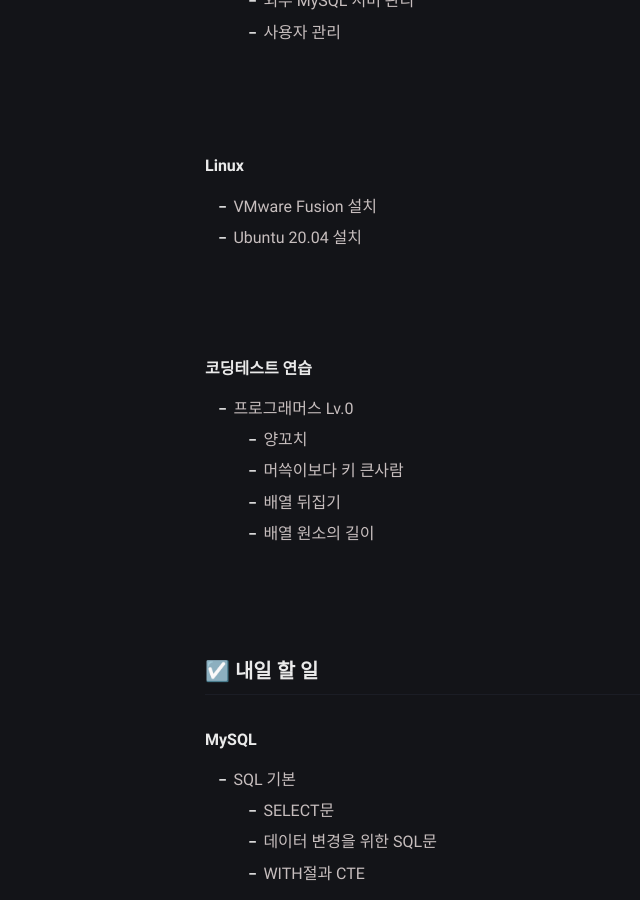
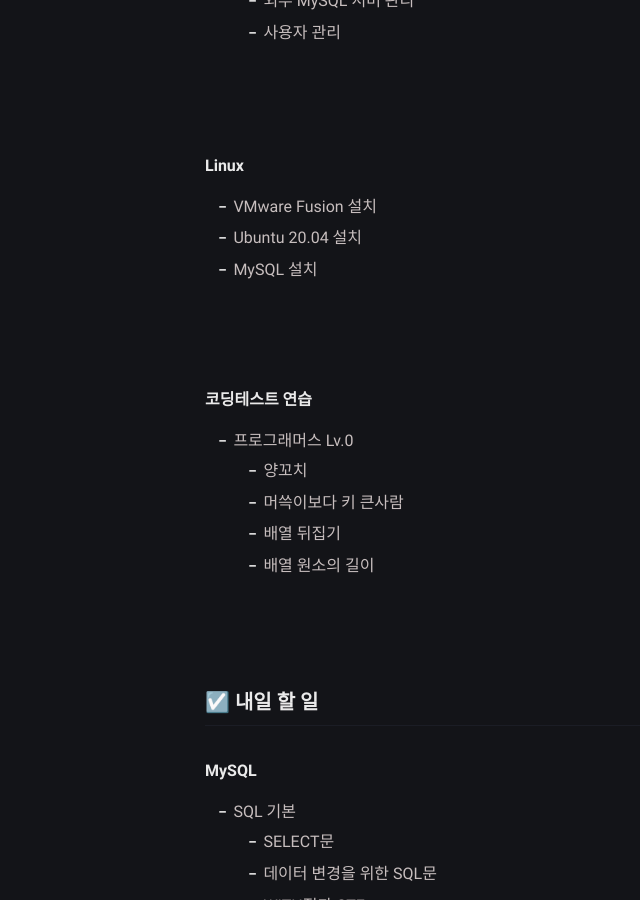
Before and after one commit to kmseunh/kmseunh.github.io, a Jekyll site: the page built from _posts/TIL/2023-01-04-TIL_230104.md, in a window 1280 px wide and 900 px high, scrolled down 596 px. Shown: the whole window, without its empty margins (105-745 px from the left). Built offline with Jekyll 4.4.1, drawn with Linux system fonts in a browser that asks for light colours; comment, search, counter and statistics services are not loaded.

Commit message:
edit post

```diff
--- a/_posts/TIL/2023-01-04-TIL_230104.md
+++ b/_posts/TIL/2023-01-04-TIL_230104.md
@@ -16,6 +16,7 @@ tags: [til]
 ##### Linux
 - VMware Fusion 설치
 - Ubuntu 20.04 설치
+- MySQL 설치
 
 <br>
 
```
